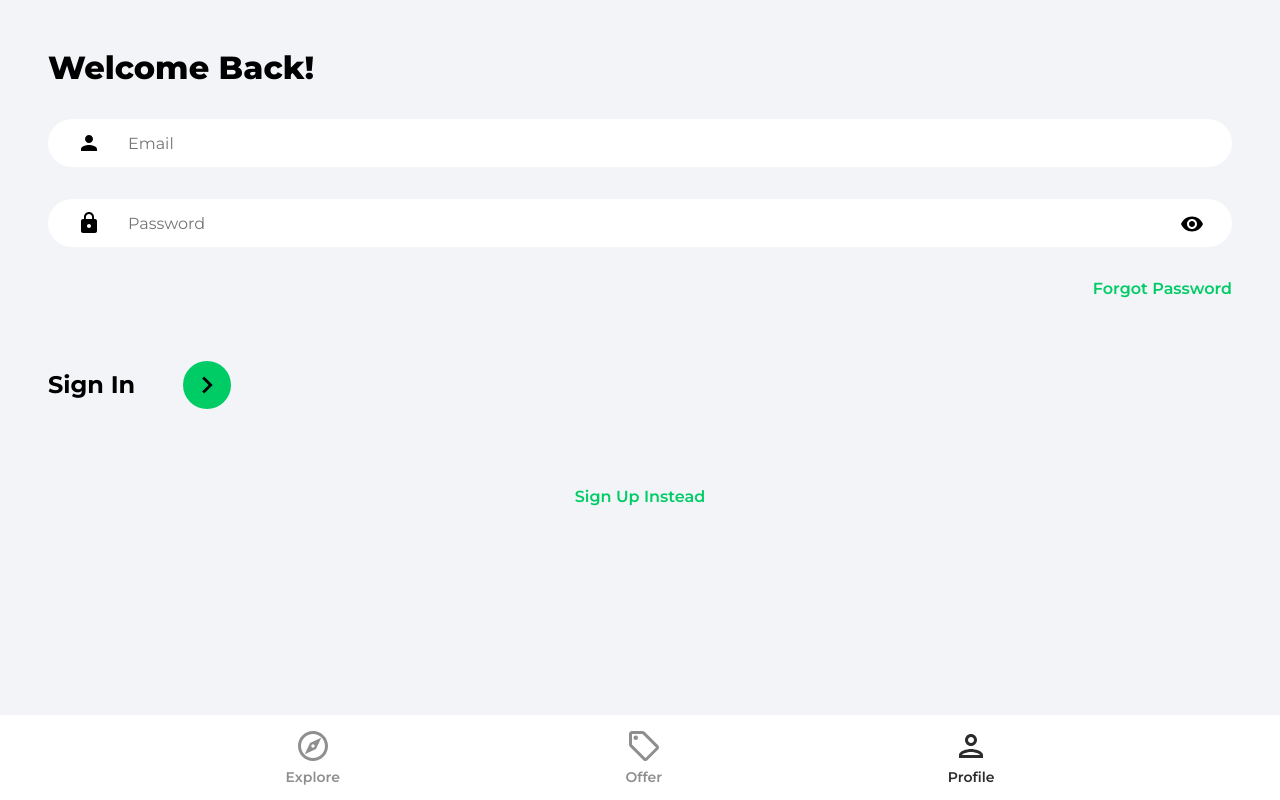
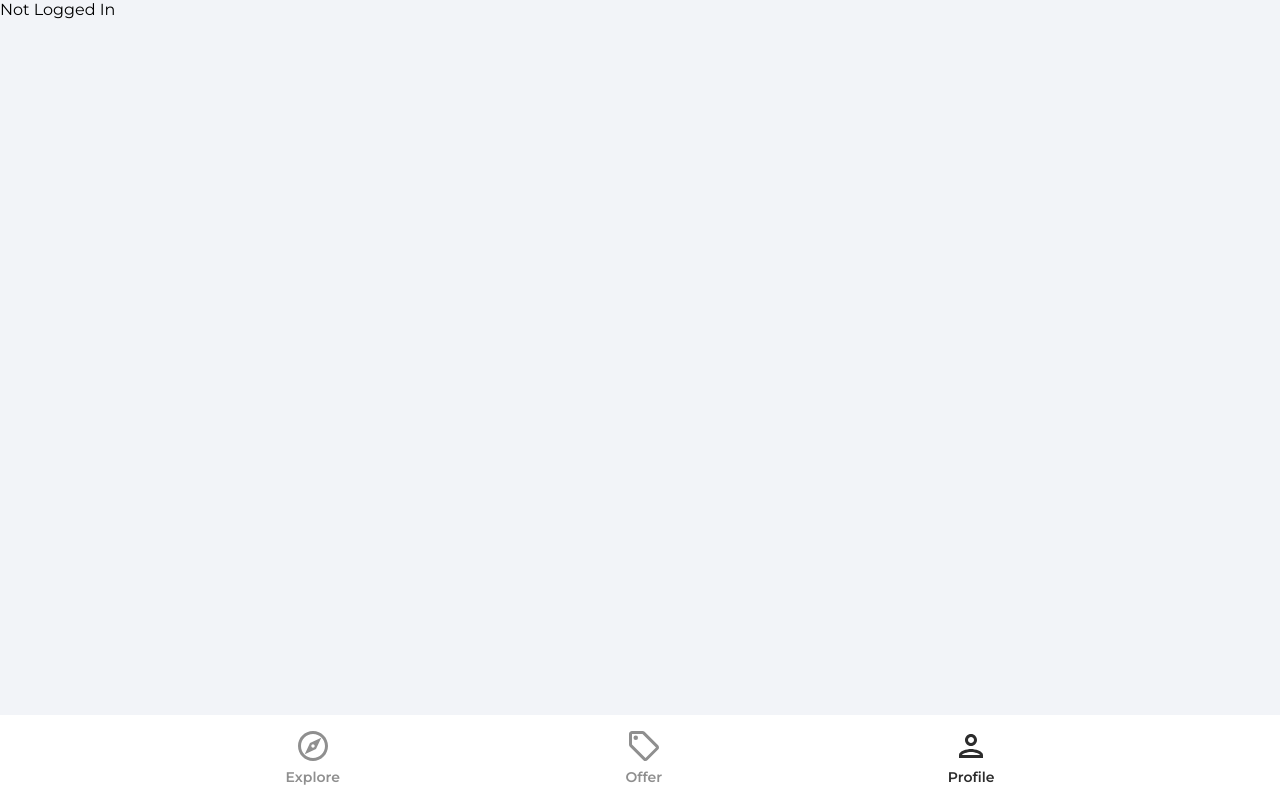
Before and after one commit to ZlataEkert/house-marketplace, a React (Create React App) app: page /profile in a window 1280 px wide. Built offline with nearby package versions, Linux system fonts and the light colour scheme.

Commit message:
User sign in

```diff
--- a/src/App.js
+++ b/src/App.js
@@ -14,7 +14,7 @@
         <Routes>
           <Route path="/" element={<Explore />} />
           <Route path="/offers" element={<Offers />} />
-          <Route path="/profile" element={<SignIn />} />
+          <Route path="/profile" element={<Profile />} />
           <Route path="/sign-in" element={<SignIn />} />
           <Route path="/sign-up" element={<SignUp />} />
           <Route path="/forgot-password" element={<ForgotPassword />} />
--- a/src/pages/Profile.jsx
+++ b/src/pages/Profile.jsx
@@ -1,9 +1,15 @@
+import { useState, useEffect } from "react";
+import { getAuth } from "firebase/auth";
+
 function Profile() {
-  return (
-    <div>
-      <h1>Profile</h1>
-    </div>
-  );
+  const [user, setUser] = useState(null);
+
+  const auth = getAuth();
+  useEffect(() => {
+    setUser(auth.currentUser);
+  }, []);
+
+  return user ? <h1>{user.displayName}</h1> : "Not Logged In";
 }
 
 export default Profile;
--- a/src/pages/SignIn.jsx
+++ b/src/pages/SignIn.jsx
@@ -1,5 +1,6 @@
 import { useState } from "react";
 import { Link, useNavigate } from "react-router-dom";
+import { getAuth, signInWithEmailAndPassword } from "firebase/auth";
 import { ReactComponent as ArrowRightIcon } from "../assets/svg/keyboardArrowRightIcon.svg";
 import visibilityIcon from "../assets/svg/visibilityIcon.svg";
 
@@ -21,6 +22,27 @@
     }));
   };
 
+  // User Sign In
+  const onSubmit = async (e) => {
+    e.preventDefault();
+
+    try {
+      const auth = getAuth();
+
+      const userCredential = await signInWithEmailAndPassword(
+        auth,
+        email,
+        password
+      );
+
+      if (userCredential.user) {
+        navigate("/");
+      }
+    } catch (error) {
+      console.log(error);
+    }
+  };
+
   return (
     <>
       <div className="pageContainer">
@@ -29,7 +51,7 @@
         </header>
 
         <main>
-          <form>
+          <form onSubmit={onSubmit}>
             <input
               type="email"
               className="emailInput"
```
